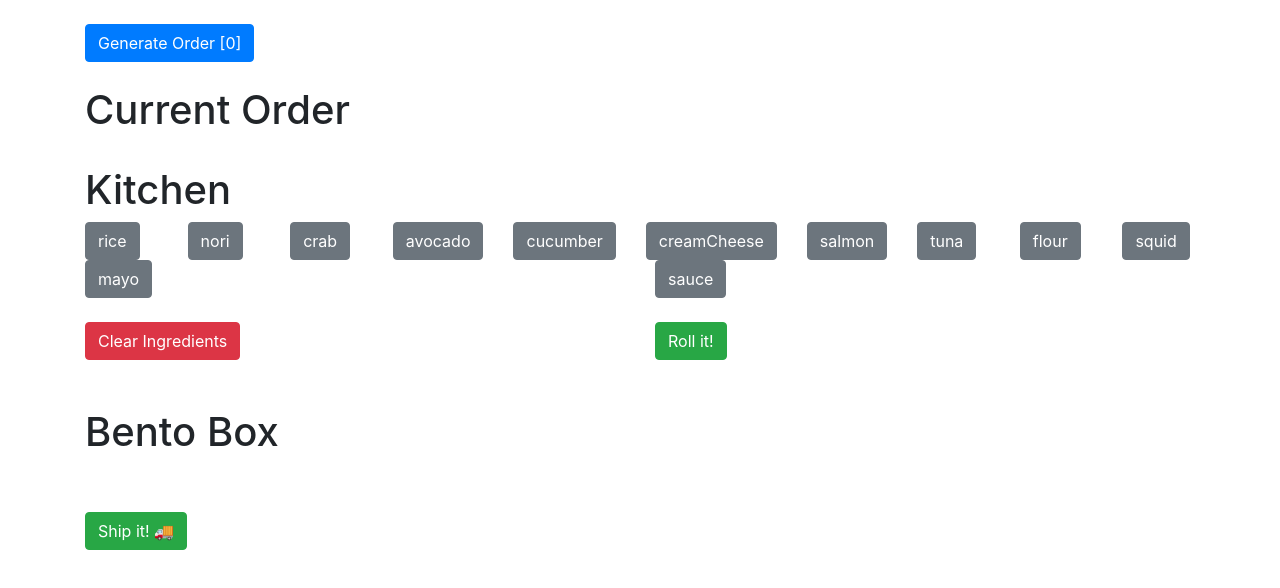
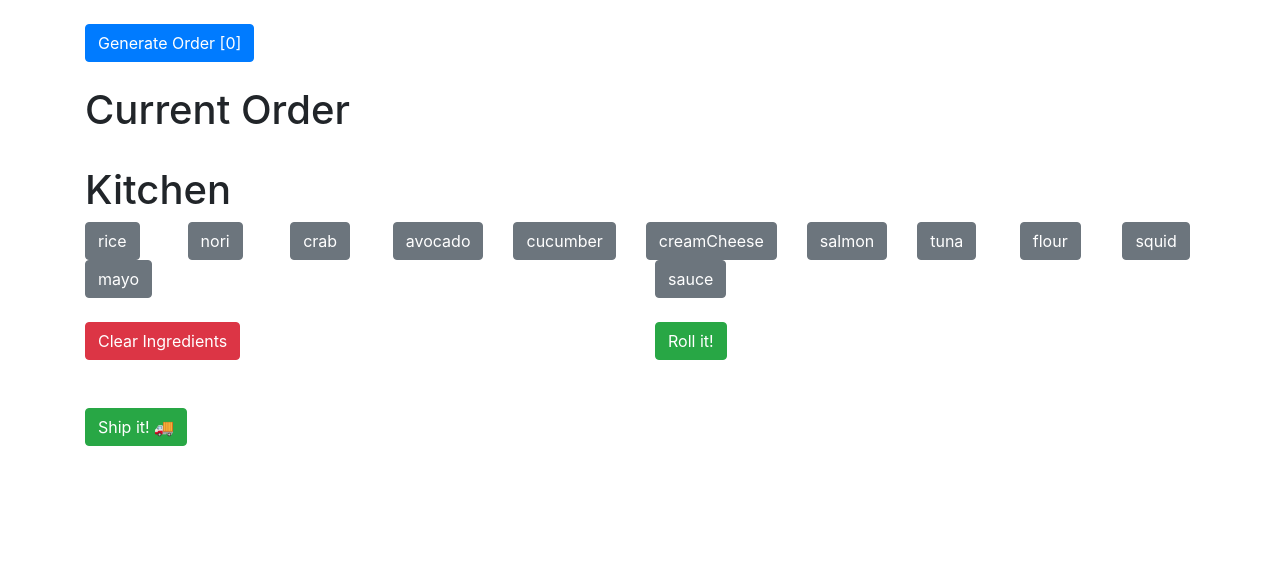
Before and after one commit to kodosenpai/sushigame, a React (Create React App) app: page / in a window 1280 px wide. Shown: the top 588 px of the page. Built offline with nearby package versions, Linux system fonts and the light colour scheme.

Commit message:
Refactor into little components

```diff
--- a/src/App.js
+++ b/src/App.js
@@ -1,36 +1,7 @@
 import React, { useState } from 'react';
 import { random, sample, xor } from 'lodash';
-import Container from 'react-bootstrap/Container';
-import Row from 'react-bootstrap/Row';
-import Col from 'react-bootstrap/Col';
-import Button from 'react-bootstrap/Button';
-
-const california = ['rice', 'nori', 'crab', 'avocado', 'cucumber'];
-const salmon = ['rice', 'nori', 'creamCheese', 'salmon'];
-const tuna = ['rice', 'nori', 'tuna'];
-const takoyaki = ['flour', 'squid', 'mayo', 'sauce'];
-
-const ingredients = [
-  'rice',
-  'nori',
-  'crab',
-  'avocado',
-  'cucumber',
-  'creamCheese',
-  'salmon',
-  'tuna',
-  'flour',
-  'squid',
-  'mayo',
-  'sauce',
-];
-
-const menu = {
-  california,
-  salmon,
-  tuna,
-  takoyaki,
-};
+import { menu, ingredients } from './constants';
+import { AppView } from './App.view';
 
 const App = () => {
   const [currentOrder, setCurrentorder] = useState([]);
@@ -97,94 +68,21 @@ const App = () => {
     setBentoBox(filteredBentoBox);
   };
 
-  return (
-    <Container>
-      <br />
-      <Row>
-        <Col>
-          <Button variant="primary" onClick={onGenerateOrder}>
-            Generate Order [{successfulOrders}]
-          </Button>
-        </Col>
-      </Row>
-      <br />
-      <Row>
-        <Col>
-          <h1>Current Order</h1>
-        </Col>
-      </Row>
-      <Row>
-        <Col>
-          {currentOrder.map((roll) => (
-            <div>{`🍣 ${roll}`}</div>
-          ))}
-        </Col>
-      </Row>
-      <br />
-      <Row>
-        <Col>
-          <h1>Kitchen</h1>
-        </Col>
-      </Row>
-      <Row>
-        {ingredients.map((ingredient) => (
-          <Col>
-            <Button
-              variant="secondary"
-              onClick={() => onIngredientClick(ingredient)}
-            >
-              {ingredient}
-            </Button>
-          </Col>
-        ))}
-      </Row>
-      <br />
-      <Row>
-        <Col>
-          <Button variant="danger" onClick={onClearIngredients}>
-            Clear Ingredients
-          </Button>
-        </Col>
-        <Col>
-          <Button variant="success" onClick={onRoll}>
-            Roll it!
-          </Button>
-        </Col>
-      </Row>
-      <br />
-      <Row>
-        <Col>
-          {currentIngredients.map((ingredient) => (
-            <div>{ingredient}</div>
-          ))}
-        </Col>
-      </Row>
-      <br />
-      <Row>
-        <Col>
-          <h1>Bento Box</h1>
-        </Col>
-      </Row>
-      <br />
-      <Row>
-        <Col>
-          {bentoBox.map((roll, index) => (
-            <div onClick={() => onRemoveRoll(index)}>{`🍣 ${roll}`}</div>
-          ))}
-        </Col>
-      </Row>
-      <br />
-      <Row>
-        <Col>
-          {
-            <Button variant="success" onClick={onShip}>
-              {'Ship it! 🚚'}
-            </Button>
-          }
-        </Col>
-      </Row>
-    </Container>
-  );
+  const AppViewProps = {
+    onGenerateOrder,
+    successfulOrders,
+    currentOrder,
+    ingredients,
+    onIngredientClick,
+    onClearIngredients,
+    onRoll,
+    currentIngredients,
+    bentoBox,
+    onRemoveRoll,
+    onShip,
+  };
+
+  return <AppView {...AppViewProps} />;
 };
 
 export default App;
--- /dev/null
+++ b/src/App.view.js
@@ -0,0 +1,39 @@
+import React from 'react';
+
+import { BentoBox } from './components/BentoBox';
+import { Kitchen } from './components/Kitchen';
+import { Order } from './components/Order';
+import Container from 'react-bootstrap/Container';
+
+export const AppView = ({
+  onGenerateOrder,
+  successfulOrders,
+  currentOrder,
+  ingredients,
+  onIngredientClick,
+  onClearIngredients,
+  onRoll,
+  currentIngredients,
+  bentoBox,
+  onRemoveRoll,
+  onShip,
+}) => (
+  <Container>
+    <br />
+    <Order
+      onGenerateOrder={onGenerateOrder}
+      successfulOrders={successfulOrders}
+      currentOrder={currentOrder}
+    />
+    <br />
+    <Kitchen
+      ingredients={ingredients}
+      onIngredientClick={onIngredientClick}
+      onClearIngredients={onClearIngredients}
+      onRoll={onRoll}
+      currentIngredients={currentIngredients}
+    />
+    <br />
+    <BentoBox bentoBox={bentoBox} onRemoveRoll={onRemoveRoll} onShip={onShip} />
+  </Container>
+);
--- /dev/null
+++ b/src/components/BentoBox.jsx
@@ -0,0 +1,31 @@
+import React from 'react';
+import Row from 'react-bootstrap/Row';
+import Col from 'react-bootstrap/Col';
+import Button from 'react-bootstrap/Button';
+
+export const BentoBox = ({
+  bentoBox,
+  onRemoveRoll,
+  onShip,
+  currentIngredients,
+}) => (
+  <>
+    <Row>
+      <Col>
+        {bentoBox.map((roll, index) => (
+          <div onClick={() => onRemoveRoll(index)}>{`🍣 ${roll}`}</div>
+        ))}
+      </Col>
+    </Row>
+    <br />
+    <Row>
+      <Col>
+        {
+          <Button variant="success" onClick={onShip}>
+            {'Ship it! 🚚'}
+          </Button>
+        }
+      </Col>
+    </Row>
+  </>
+);
--- /dev/null
+++ b/src/components/Kitchen.jsx
@@ -0,0 +1,52 @@
+import React from 'react';
+import Row from 'react-bootstrap/Row';
+import Col from 'react-bootstrap/Col';
+import Button from 'react-bootstrap/Button';
+
+export const Kitchen = ({
+  ingredients,
+  onIngredientClick,
+  onClearIngredients,
+  onRoll,
+  currentIngredients,
+}) => (
+  <>
+    <Row>
+      <Col>
+        <h1>Kitchen</h1>
+      </Col>
+    </Row>
+    <Row>
+      {ingredients.map((ingredient) => (
+        <Col>
+          <Button
+            variant="secondary"
+            onClick={() => onIngredientClick(ingredient)}
+          >
+            {ingredient}
+          </Button>
+        </Col>
+      ))}
+    </Row>
+    <br />
+    <Row>
+      <Col>
+        <Button variant="danger" onClick={onClearIngredients}>
+          Clear Ingredients
+        </Button>
+      </Col>
+      <Col>
+        <Button variant="success" onClick={onRoll}>
+          Roll it!
+        </Button>
+      </Col>
+    </Row>
+    <Row>
+      <Col>
+        {currentIngredients.map((ingredient) => (
+          <div>{ingredient}</div>
+        ))}
+      </Col>
+    </Row>
+  </>
+);
--- /dev/null
+++ b/src/components/Order.jsx
@@ -0,0 +1,29 @@
+import React from 'react';
+import Row from 'react-bootstrap/Row';
+import Col from 'react-bootstrap/Col';
+import Button from 'react-bootstrap/Button';
+
+export const Order = ({ onGenerateOrder, successfulOrders, currentOrder }) => (
+  <>
+    <Row>
+      <Col>
+        <Button variant="primary" onClick={onGenerateOrder}>
+          Generate Order [{successfulOrders}]
+        </Button>
+      </Col>
+    </Row>
+    <br />
+    <Row>
+      <Col>
+        <h1>Current Order</h1>
+      </Col>
+    </Row>
+    <Row>
+      <Col>
+        {currentOrder.map((roll) => (
+          <div>{`🍣 ${roll}`}</div>
+        ))}
+      </Col>
+    </Row>
+  </>
+);
--- /dev/null
+++ b/src/constants.js
@@ -0,0 +1,26 @@
+export const california = ['rice', 'nori', 'crab', 'avocado', 'cucumber'];
+export const salmon = ['rice', 'nori', 'creamCheese', 'salmon'];
+export const tuna = ['rice', 'nori', 'tuna'];
+export const takoyaki = ['flour', 'squid', 'mayo', 'sauce'];
+
+export const ingredients = [
+  'rice',
+  'nori',
+  'crab',
+  'avocado',
+  'cucumber',
+  'creamCheese',
+  'salmon',
+  'tuna',
+  'flour',
+  'squid',
+  'mayo',
+  'sauce',
+];
+
+export const menu = {
+  california,
+  salmon,
+  tuna,
+  takoyaki,
+};
```
